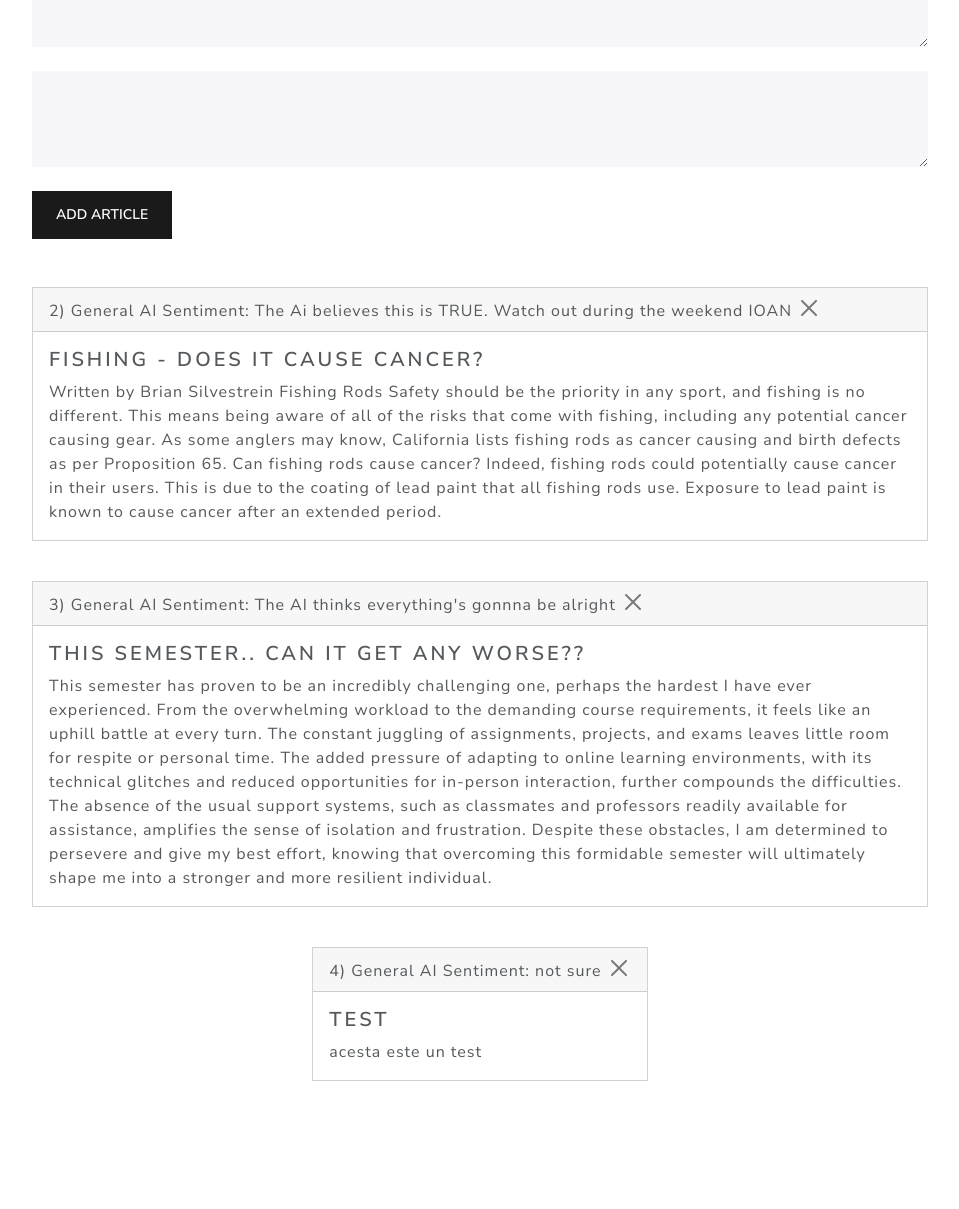
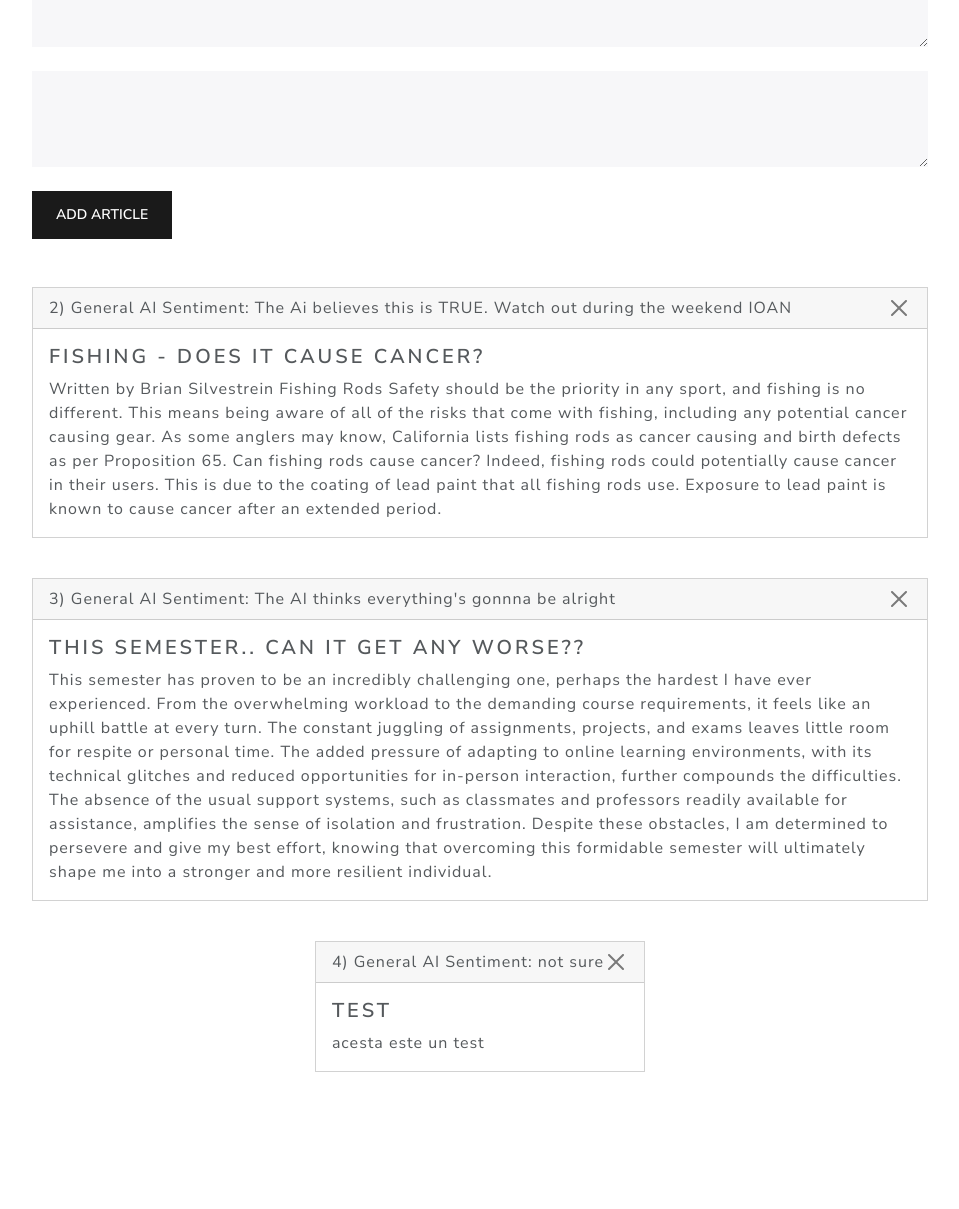
Before and after one commit to ioananghel/speech-sense_NLP, a Flask app: template website/templates/admin.html in a window 1280 px wide. Shown: the part 187-1396 px from the top of the page, without its empty margins (160-1119 px from the left). After the commit the page ends 1259 px from the top, so only its background shows below. Run offline with Flask 3, Linux system fonts and the light colour scheme; the template is opened without the code that fills it: values that come from a table or form of the project are taken from there, others are empty; data comes from the database, SQL or seed files in the repository; some libraries are stand-ins or nearby versions.

Commit message:
added basic style alignment

```diff
--- a/website/static/css/login.css
+++ b/website/static/css/login.css
@@ -11,6 +11,13 @@
     width: 40vw;
 }
 
+.admin-ai-alignment{
+    display: flex;
+    flex-direction: row;
+    justify-content: space-between;
+}
+
+
 .log-form-style{
     min-width: 40vw;
 }
```
